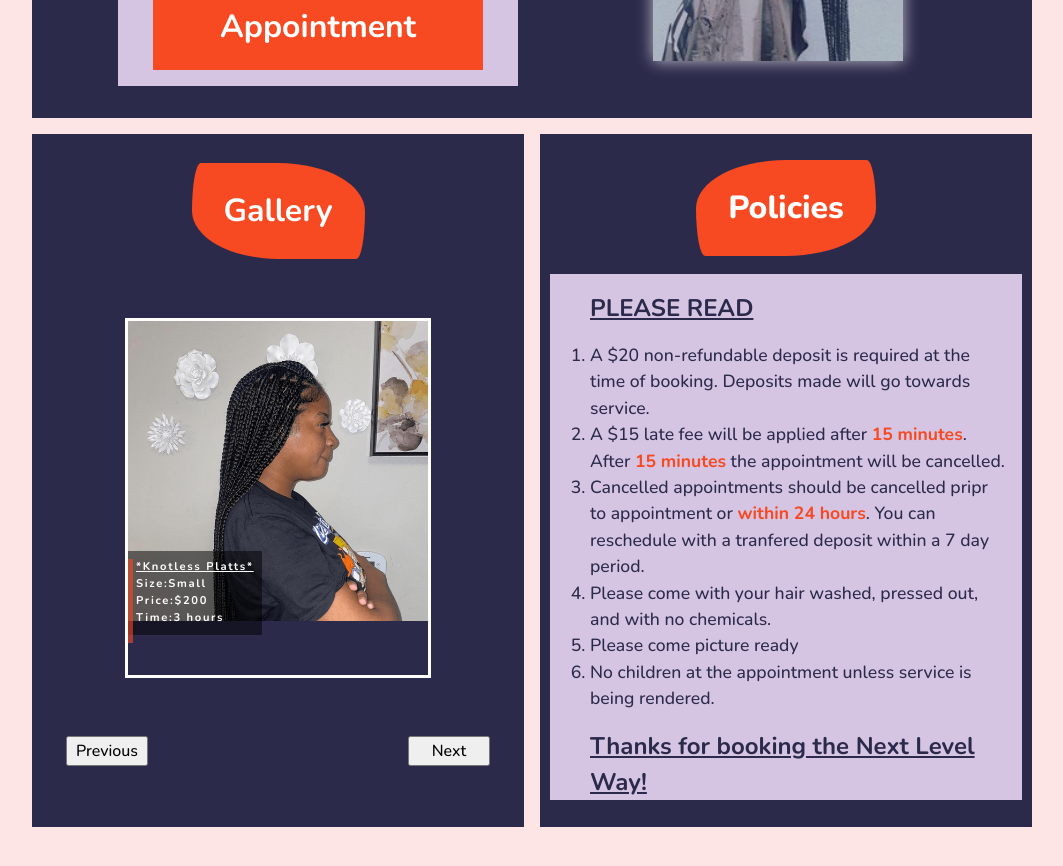
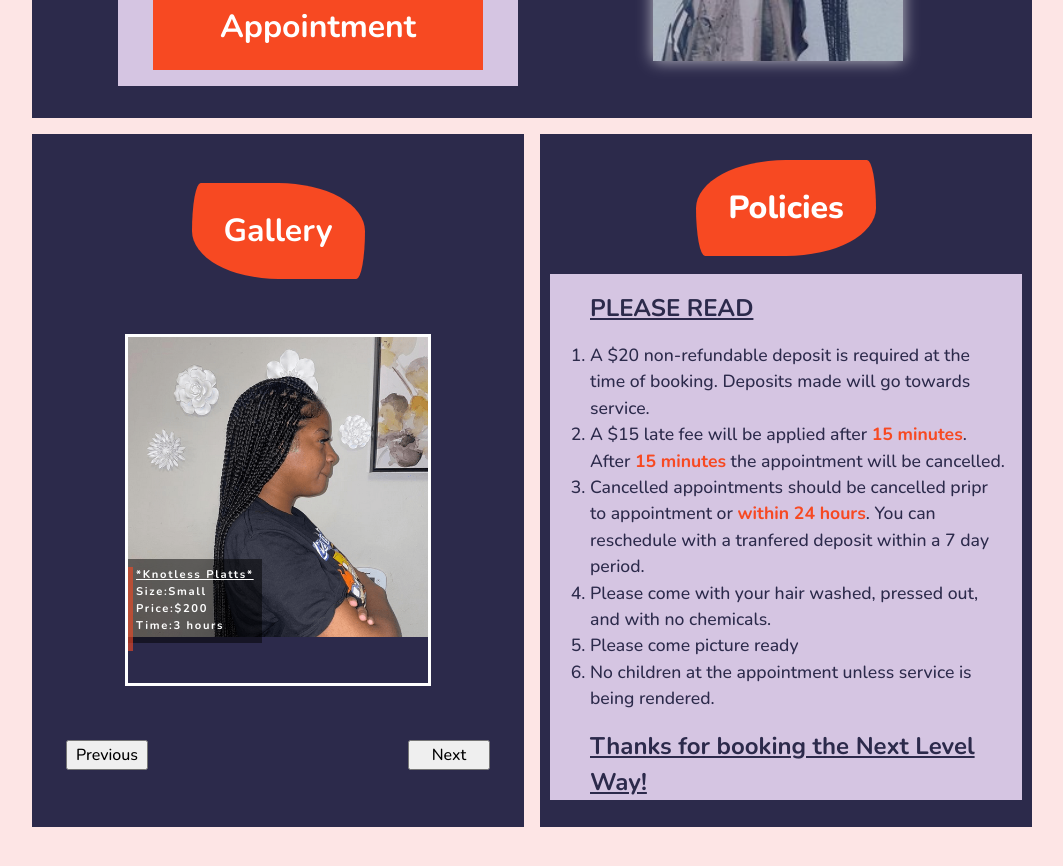
Before and after one commit to Brandon-Schefstad/next-level-hair-designs, a React (Create React App) app: page / in a window 1280 px wide. Shown: the part 460-1326 px from the top of the page, without its empty margins (108-1171 px from the left). Built offline with nearby package versions, Linux system fonts and the light colour scheme.

Commit message:
Fix: Adjusted sizing on mobile for Gallery

```diff
--- a/src/scss/_gallery.scss
+++ b/src/scss/_gallery.scss
@@ -7,7 +7,7 @@
 	gap: 2rem;
 	border: 2px solid utils.$dark-bg;
 	padding: 2rem;
-	padding-top: 0rem;
+	padding-top: 1.5rem;
 	background-color: utils.$dark-bg;
 }
 .gallery__text {
--- a/src/scss/_mq.scss
+++ b/src/scss/_mq.scss
@@ -53,6 +53,9 @@
 		padding: 1rem;
 		margin-block: auto;
 	}
+	.gallery__wrapper {
+		padding: 0rem;
+	}
 	.pricing-wrapper {
 	}
 	img.preview {
```
Also changed, not shown: src/dist/main.css, 1 other file (tests, documents, lock files or other folders).
